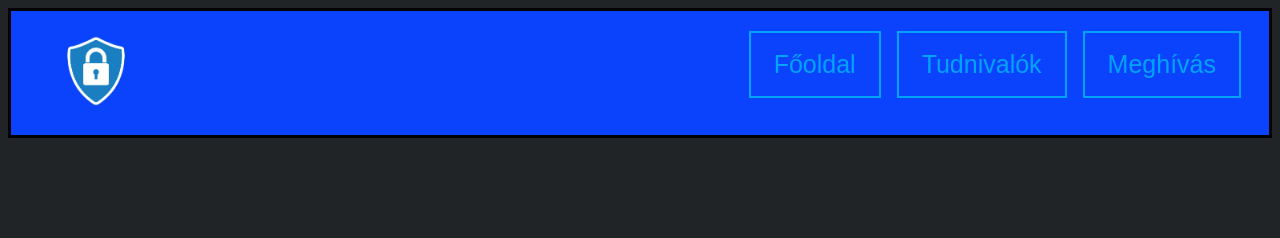
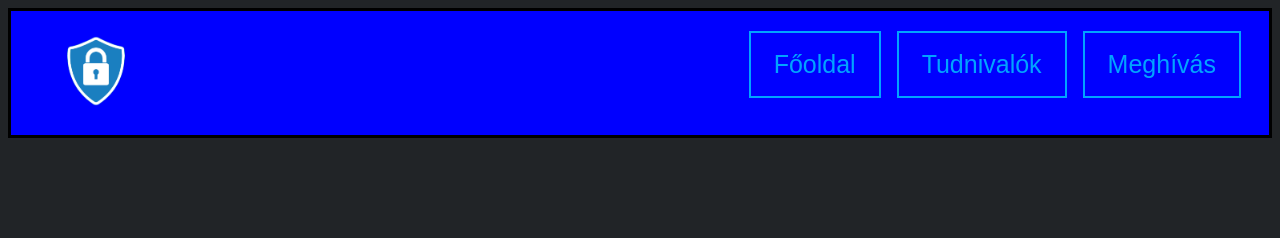
Before and after one commit to Bence2020-create/gudfgjkdfgjkdfgjkdfgjk334, a plain HTML site: page docs/index.html in a window 1280 px wide. Shown: the top 238 px of the page. Drawn offline with Linux system fonts and the light colour scheme.

Commit message:
Update fooldal.css

```diff
--- a/docs/fooldal.css
+++ b/docs/fooldal.css
@@ -6,7 +6,7 @@ html {
     border: 3.5px solid;
     overflow: hidden;
     padding: 20px;
-    background-color: rgb(11, 67, 252);
+    background-color: blue;
 
 
 }
```
